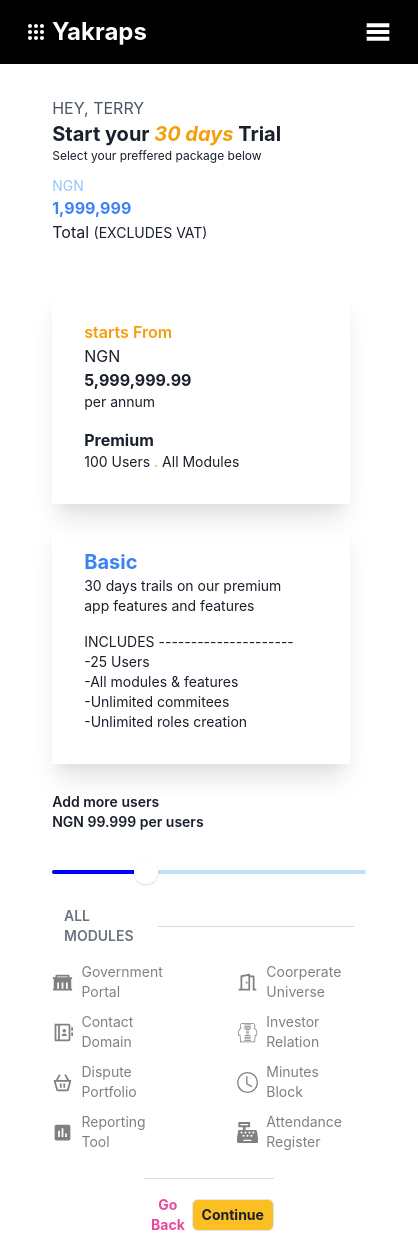
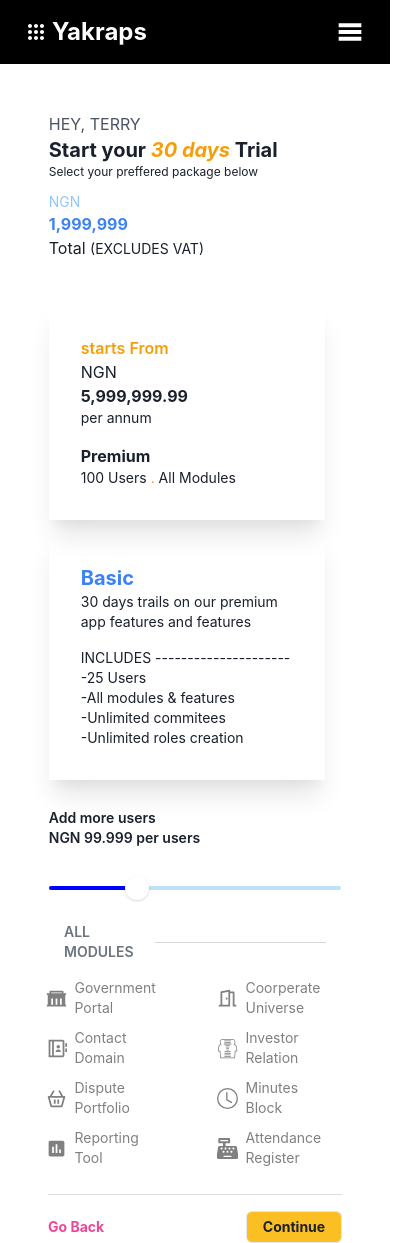
Before and after one commit to shyrapson/yakraps-homepage, a React (Create React App) app: page / in a window 390 px wide. Shown: the whole page, 418 px wide, since content can reach past the window. Built offline with nearby package versions, Linux system fonts and the light colour scheme.

Commit message:
first commit

```diff
--- a/src/components/footer/Footer.js
+++ b/src/components/footer/Footer.js
@@ -52,7 +52,7 @@
                     <FooterLinks data={data} title={data.title} index={index} path={data.path} icon={data.icon} key={index} clickInfo={clickInfo} />
                 ))}
             </div>
-            <div className="btn flex items-center text-sm justify-between ml-36 mr-36">
+            <div className="btn flex items-center text-sm justify-between mr-12 ml-12 md:ml-36 md:mr-36">
                 <button className=" text-pink-500 mt-4 font-bold">Go Back</button>
                 <button className="rounded-md border bg-yellow-400 font-bold h-8 w-24 mt-4">Continue</button>
             </div>
--- a/src/components/header/Nav.js
+++ b/src/components/header/Nav.js
@@ -17,7 +17,7 @@
         )
     }
     return (
-        <div className="flex  flex flex-col w-full h-full md:items-center md:justify-between md:flex-row md:w-full md:h-12 bg-black text-white" >
+        <div className="flex  flex-col w-full h-full md:items-center md:justify-between md:flex-row md:w-full md:h-12 bg-black text-white" >
             <div className="flex justify-between items-center h-16">
                 <div className="flex items-center flex-start  text-2xl font-bold ml-6">
                     <Link to="/">
--- a/src/components/main/Main.js
+++ b/src/components/main/Main.js
@@ -17,7 +17,7 @@
         )
     }
     return (
-        <div className="maincontainer grid md:grid-cols-1  justify-self-center  gap-y-3 md:gap-y-0 md:gap-x-14 mt-4  md:justify-self-center ">
+        <div className="maincontainer grid md:grid-cols-1  justify-self-center  gap-y-3 md:gap-y-0 md:gap-x-14 mt-8  md:justify-self-center ">
 
             <div className=" grid md:grid-cols-2  mb-4  md:ml-0 md:mr-0 gap-y-3 md:gap-y-0 md:gap-x-14 mt-4   ">
                 <div>
```
